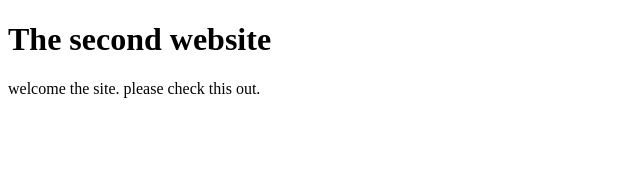
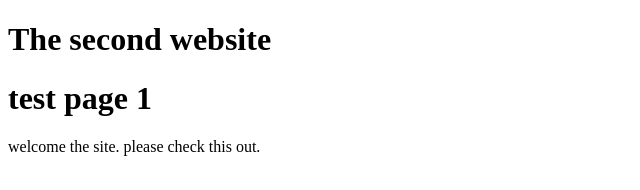
Before and after one commit to MerazKabir/The-second-website, a plain HTML site: page index.html in a window 1280 px wide. Shown: the whole page, without its empty margins (0-640 px from the left). Drawn offline with Linux system fonts and the light colour scheme.

Commit message:
test page 1

```diff
--- a/index.html
+++ b/index.html
@@ -6,6 +6,7 @@
 <body>
     <h1>The second website</h1>
     <div>
+        <h1>test page 1</h1>
         <p>welcome the site. please check this out.</p>
     </div>
 </body>
```
